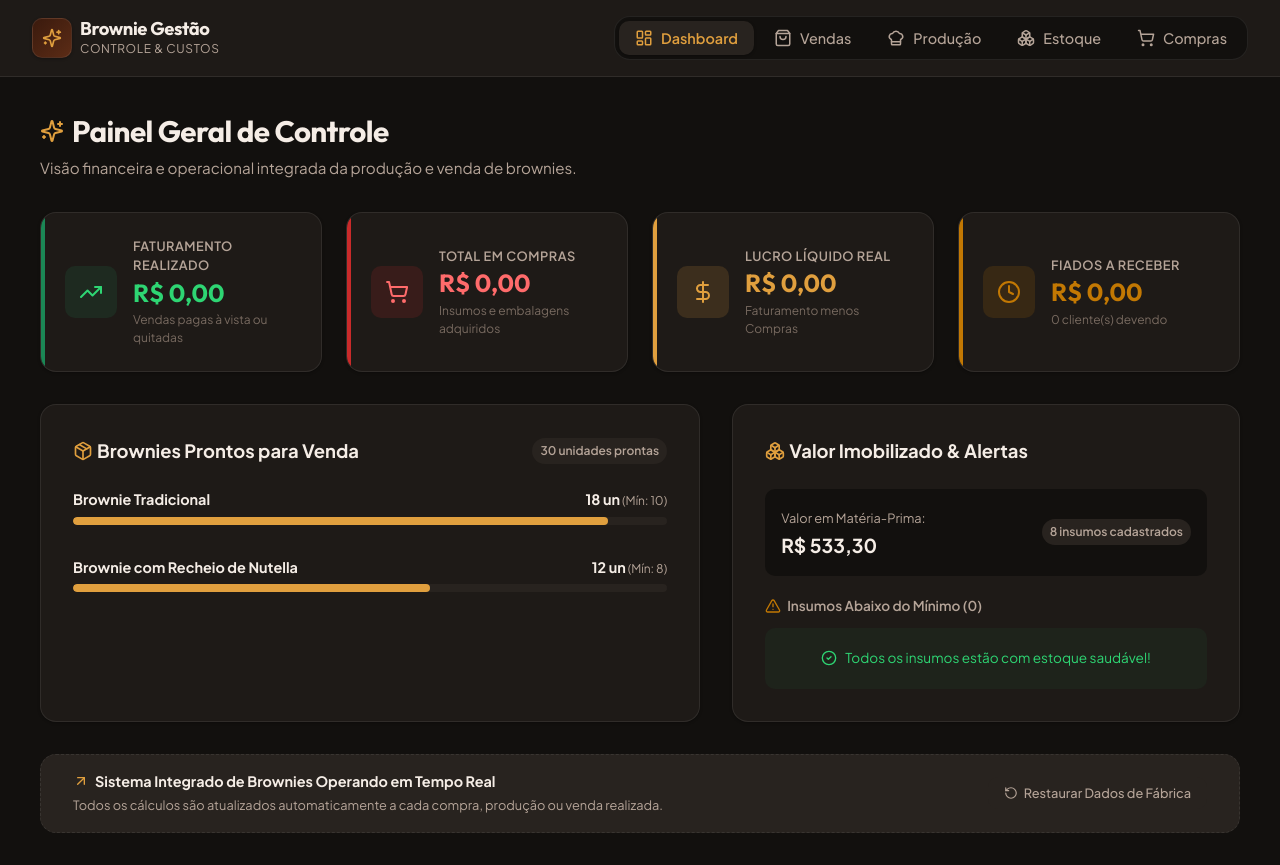
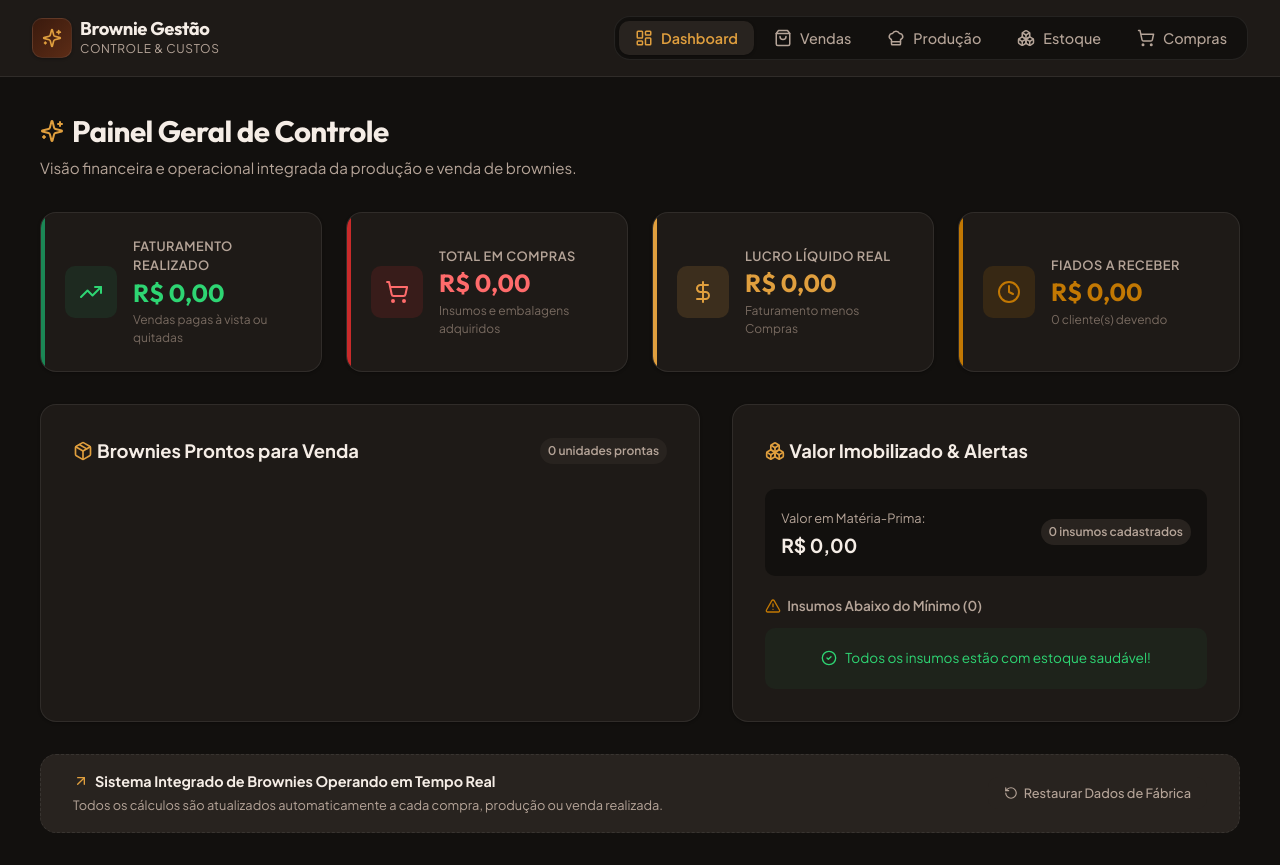
Before and after one commit to lucasgrassotti024-gif/Controle-Vendas, a React (Vite) app: page / in a window 1280 px wide. Built offline with nearby package versions, Linux system fonts and the light colour scheme.

Commit message:
chore: zerar dados falsos de demonstracao para inicio limpo

```diff
--- a/src/context/AppContext.tsx
+++ b/src/context/AppContext.tsx
@@ -47,8 +47,22 @@ interface AppContextType {
 const AppContext = createContext<AppContextType | undefined>(undefined);
 
 export const AppProvider: React.FC<{ children: React.ReactNode }> = ({ children }) => {
-  const [ingredients, setIngredients] = useState<Ingredient[]>(() => storageService.getIngredients());
-  const [brownies, setBrownies] = useState<BrownieRecipe[]>(() => storageService.getBrownies());
+  const [ingredients, setIngredients] = useState<Ingredient[]>(() => {
+    const data = storageService.getIngredients();
+    // Se ainda for a semente antiga de exemplo, zera tudo
+    if (data.some(i => i.id === 'ing-1')) {
+      storageService.resetToFactoryDefaults();
+      return [];
+    }
+    return data;
+  });
+  const [brownies, setBrownies] = useState<BrownieRecipe[]>(() => {
+    const data = storageService.getBrownies();
+    if (data.some(b => b.id === 'brownie-1')) {
+      return [];
+    }
+    return data;
+  });
   const [purchases, setPurchases] = useState<Purchase[]>(() => storageService.getPurchases());
   const [productions, setProductions] = useState<ProductionBatch[]>(() => storageService.getProductions());
   const [sales, setSales] = useState<Sale[]>(() => storageService.getSales());
--- a/src/storage/initialData.ts
+++ b/src/storage/initialData.ts
@@ -1,124 +1,6 @@
 import { Ingredient, BrownieRecipe } from '../types';
 
-export const initialIngredients: Ingredient[] = [
-  {
-    id: 'ing-1',
-    name: 'Chocolate Meio Amargo (Barra)',
-    category: 'ingrediente',
-    purchaseUnit: 'kg',
-    baseUnit: 'g',
-    currentStock: 3000, // 3000g (3kg)
-    minStock: 1000,
-    costPerBaseUnit: 0.055, // R$ 55,00/kg -> R$ 0,055/g
-  },
-  {
-    id: 'ing-2',
-    name: 'Manteiga sem Sal',
-    category: 'ingrediente',
-    purchaseUnit: 'kg',
-    baseUnit: 'g',
-    currentStock: 1500, // 1500g
-    minStock: 500,
-    costPerBaseUnit: 0.045, // R$ 45,00/kg -> R$ 0,045/g
-  },
-  {
-    id: 'ing-3',
-    name: 'Ovos (Cartela)',
-    category: 'ingrediente',
-    purchaseUnit: 'un',
-    baseUnit: 'un',
-    currentStock: 48, // 48 ovos
-    minStock: 12,
-    costPerBaseUnit: 0.85, // R$ 0,85 por ovo
-  },
-  {
-    id: 'ing-4',
-    name: 'Açúcar Cristal',
-    category: 'ingrediente',
-    purchaseUnit: 'kg',
-    baseUnit: 'g',
-    currentStock: 4000, // 4kg
-    minStock: 1000,
-    costPerBaseUnit: 0.005, // R$ 5,00/kg -> R$ 0,005/g
-  },
-  {
-    id: 'ing-5',
-    name: 'Farinha de Trigo',
-    category: 'ingrediente',
-    purchaseUnit: 'kg',
-    baseUnit: 'g',
-    currentStock: 3000, // 3kg
-    minStock: 1000,
-    costPerBaseUnit: 0.006, // R$ 6,00/kg -> R$ 0,006/g
-  },
-  {
-    id: 'ing-6',
-    name: 'Cacau em Pó 50%',
-    category: 'ingrediente',
-    purchaseUnit: 'kg',
-    baseUnit: 'g',
-    currentStock: 1000, // 1kg
-    minStock: 400,
-    costPerBaseUnit: 0.042, // R$ 42,00/kg -> R$ 0,042/g
-  },
-  {
-    id: 'ing-7',
-    name: 'Embalagem Plástica + Adesivo Lacrador',
-    category: 'embalagem',
-    purchaseUnit: 'un',
-    baseUnit: 'un',
-    currentStock: 150, // 150 unidades
-    minStock: 30,
-    costPerBaseUnit: 0.60, // R$ 0,60 por unidade
-  },
-  {
-    id: 'ing-8',
-    name: 'Nutella (Balde)',
-    category: 'ingrediente',
-    purchaseUnit: 'kg',
-    baseUnit: 'g',
-    currentStock: 1200, // 1,2kg
-    minStock: 500,
-    costPerBaseUnit: 0.075, // R$ 75,00/kg -> R$ 0,075/g
-  }
-];
+// Dados iniciais zerados para o usuário começar do zero
+export const initialIngredients: Ingredient[] = [];
 
-export const initialBrownies: BrownieRecipe[] = [
-  {
-    id: 'brownie-1',
-    name: 'Brownie Tradicional',
-    description: 'Massa densa e molhadinha com casquinha crocante.',
-    defaultSalePrice: 8.00,
-    currentStock: 18,
-    minStock: 10,
-    yieldUnits: 16, // Rendimento de 16 fatias por fornada
-    items: [
-      { ingredientId: 'ing-1', quantity: 300 }, // 300g chocolate
-      { ingredientId: 'ing-2', quantity: 200 }, // 200g manteiga
-      { ingredientId: 'ing-3', quantity: 4 },   // 4 ovos
-      { ingredientId: 'ing-4', quantity: 350 }, // 350g açúcar
-      { ingredientId: 'ing-5', quantity: 150 }, // 150g farinha
-      { ingredientId: 'ing-6', quantity: 60 },  // 60g cacau
-      { ingredientId: 'ing-7', quantity: 16 },  // 16 embalagens (1 por fatia)
-    ]
-  },
-  {
-    id: 'brownie-2',
-    name: 'Brownie com Recheio de Nutella',
-    description: 'Brownie tradicional com generosa camada de Nutella pura.',
-    defaultSalePrice: 12.00,
-    currentStock: 12,
-    minStock: 8,
-    yieldUnits: 16,
-    items: [
-      { ingredientId: 'ing-1', quantity: 300 },
-      { ingredientId: 'ing-2', quantity: 200 },
-      { ingredientId: 'ing-3', quantity: 4 },
-      { ingredientId: 'ing-4', quantity: 350 },
-      { ingredientId: 'ing-5', quantity: 150 },
-      { ingredientId: 'ing-6', quantity: 60 },
-      { ingredientId: 'ing-8', quantity: 400 }, // 400g de Nutella
-      { ingredientId: 'ing-7', quantity: 16 },
-    ]
-  }
-];
+export const initialBrownies: BrownieRecipe[] = [];
--- a/src/storage/storageService.ts
+++ b/src/storage/storageService.ts
@@ -1,5 +1,4 @@
 import { Ingredient, BrownieRecipe, Purchase, ProductionBatch, Sale } from '../types';
-import { initialIngredients, initialBrownies } from './initialData';
 
 const KEYS = {
   INGREDIENTS: '@brownie_gestao:ingredients',
@@ -15,12 +14,12 @@ export const storageService = {
     try {
       const data = localStorage.getItem(KEYS.INGREDIENTS);
       if (!data) {
-        localStorage.setItem(KEYS.INGREDIENTS, JSON.stringify(initialIngredients));
-        return initialIngredients;
+        localStorage.setItem(KEYS.INGREDIENTS, JSON.stringify([]));
+        return [];
       }
       return JSON.parse(data);
     } catch {
-      return initialIngredients;
+      return [];
     }
   },
   saveIngredients: (ingredients: Ingredient[]): void => {
@@ -32,12 +31,12 @@ export const storageService = {
     try {
       const data = localStorage.getItem(KEYS.BROWNIES);
       if (!data) {
-        localStorage.setItem(KEYS.BROWNIES, JSON.stringify(initialBrownies));
-        return initialBrownies;
+        localStorage.setItem(KEYS.BROWNIES, JSON.stringify([]));
+        return [];
       }
       return JSON.parse(data);
     } catch {
-      return initialBrownies;
+      return [];
     }
   },
   saveBrownies: (brownies: BrownieRecipe[]): void => {
@@ -83,10 +82,10 @@ export const storageService = {
     localStorage.setItem(KEYS.SALES, JSON.stringify(sales));
   },
 
-  // Limpar e restaurar dados de fábrica
+  // Limpar e deixar sistema 100% zerado
   resetToFactoryDefaults: (): void => {
-    localStorage.setItem(KEYS.INGREDIENTS, JSON.stringify(initialIngredients));
-    localStorage.setItem(KEYS.BROWNIES, JSON.stringify(initialBrownies));
+    localStorage.setItem(KEYS.INGREDIENTS, JSON.stringify([]));
+    localStorage.setItem(KEYS.BROWNIES, JSON.stringify([]));
     localStorage.setItem(KEYS.PURCHASES, JSON.stringify([]));
     localStorage.setItem(KEYS.PRODUCTIONS, JSON.stringify([]));
     localStorage.setItem(KEYS.SALES, JSON.stringify([]));
```
